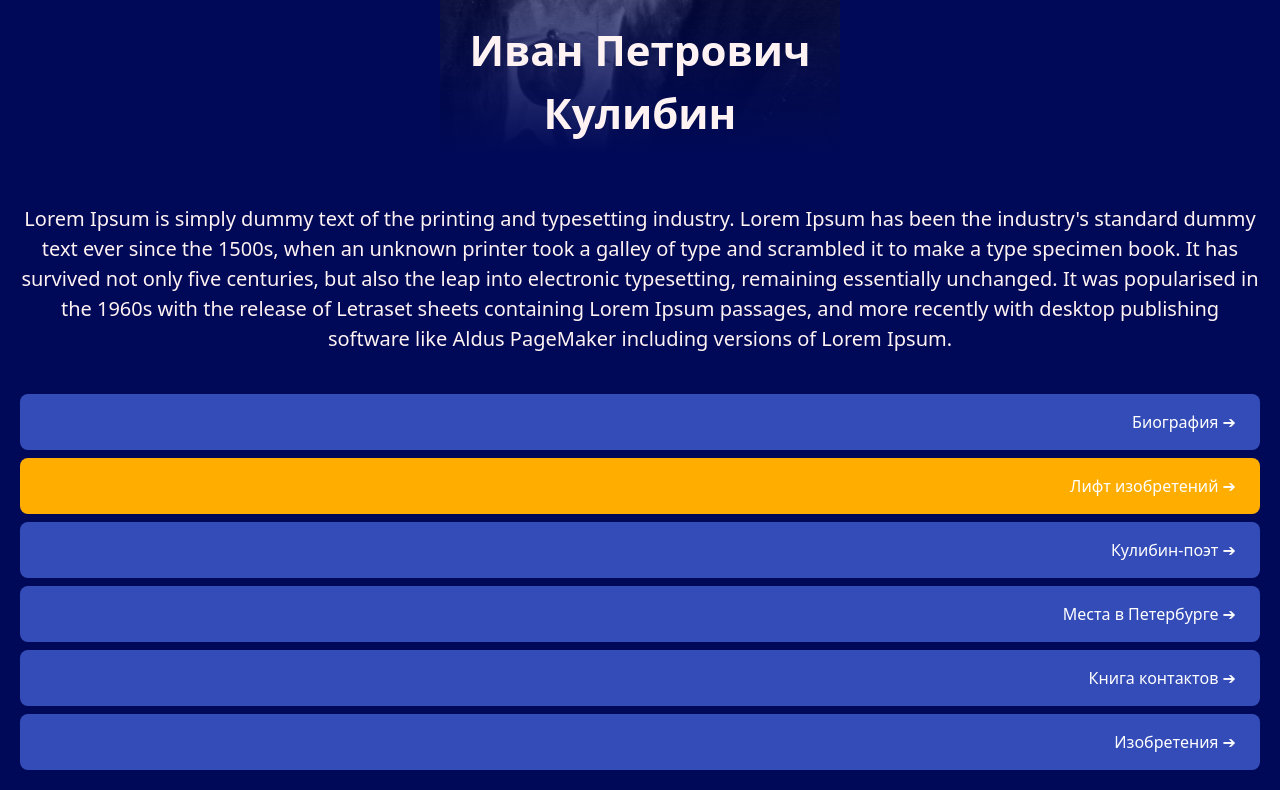
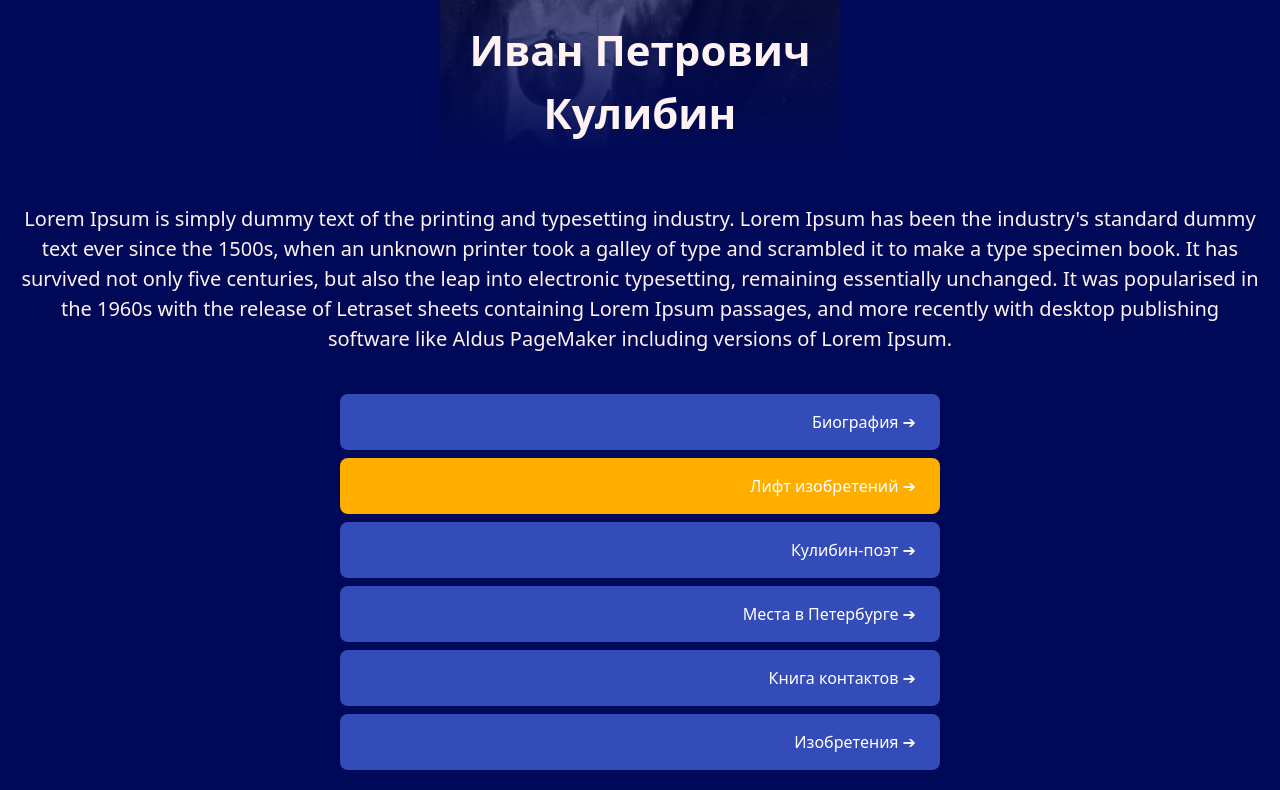
Before and after one commit to itmo-kulibin/kulibin-first, a SvelteKit app: page / in a window 1280 px wide. Shown: the part 466-1256 px from the top of the page. Built offline with nearby package versions, Linux system fonts and the light colour scheme.

Commit message:
Поправил ширину кнопок на широких устройствах

```diff
--- a/src/routes/+page.svelte
+++ b/src/routes/+page.svelte
@@ -21,6 +21,10 @@
         color: #fff2f2;
         padding: 20px;
     }
+    .nav{
+        margin: 0 auto;
+        max-width: 600px;
+    }
 
     .main {
         margin-left: -20px;
```
